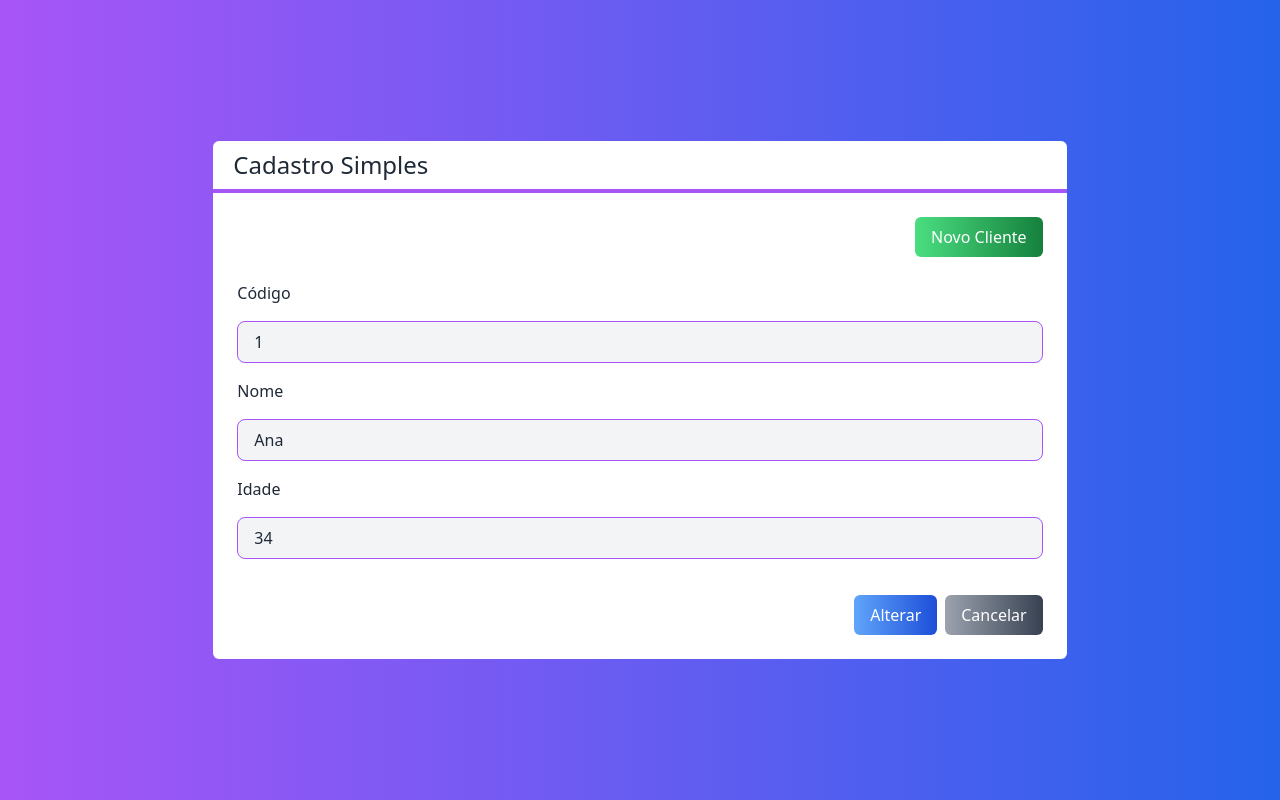
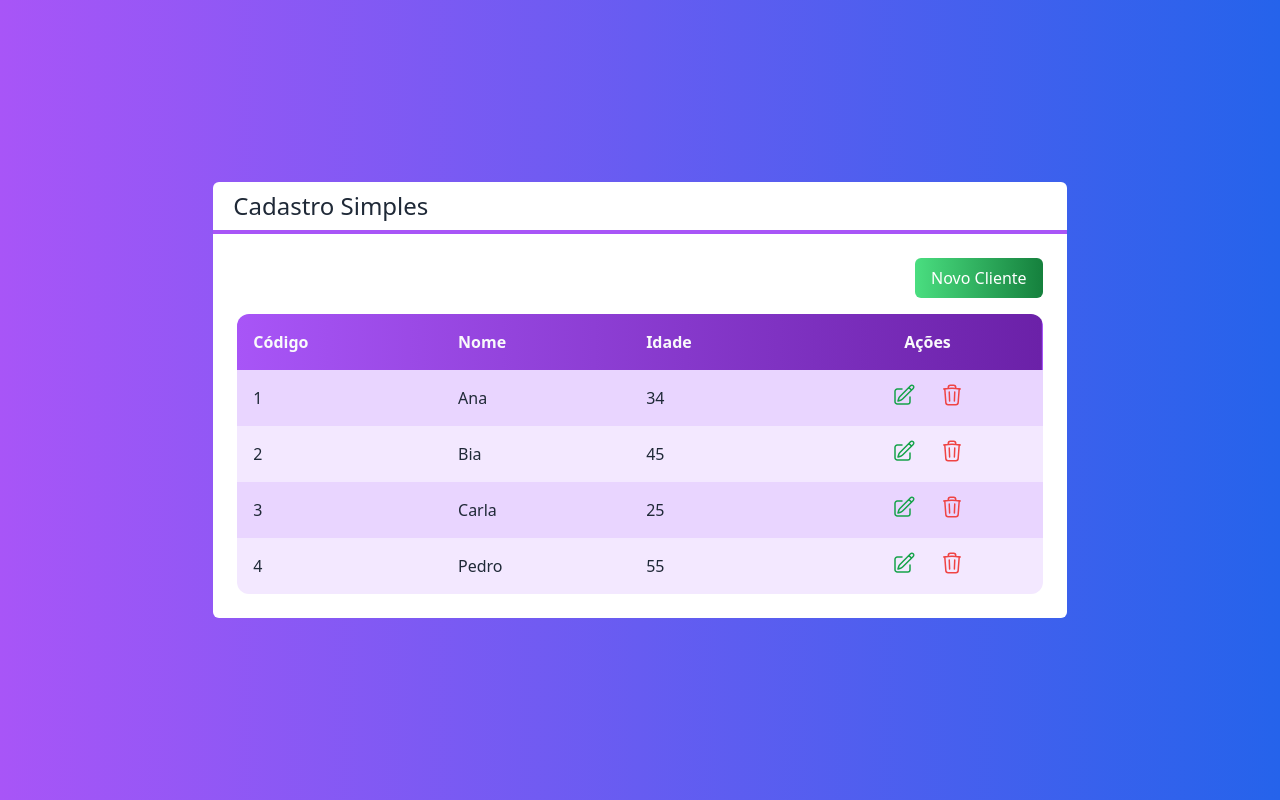
Before and after one commit to davidIsrael-rj/next-crud, a Next.js app: page / in a window 1280 px wide. Built offline with nearby package versions, Linux system fonts and the light colour scheme.

Commit message:
Alterando entre Tabela e Formulário

```diff
--- a/src/components/Botao.tsx
+++ b/src/components/Botao.tsx
@@ -2,11 +2,12 @@
     cor?: 'green' | 'blue' | 'gray'
     className?: string
     children: any
+    onClick?: () => void
 }
 export default function Botao(props: BotaoProps) {
     const cor = props.cor ?? 'gray'
     return (
-        <button className={`
+        <button onClick={props.onClick} className={`
             bg-gradient-to-r from-${cor}-400 to-${cor}-700
             text-white px-4 py-2 rounded-md
             ${props.className}
--- a/src/components/Formulario.tsx
+++ b/src/components/Formulario.tsx
@@ -5,6 +5,8 @@
 
 interface FormularioProps {
     cliente: Cliente
+    clienteMudou?: (cliente: Cliente)=> void
+    cancelado?: ()=> void
 }
 export default function Formulario(props: FormularioProps) {
     const id = props.cliente?.id
@@ -31,11 +33,13 @@
                 valorMudou={setIdade}
             />
             <div className="flex justify-end mt-7">
-                <Botao cor="blue" className="mr-2">
+                <Botao cor="blue" className="mr-2"
+                onClick={()=> props.clienteMudou?.(new Cliente(nome, +idade, id))}
+                >
                     {id? 'Alterar':'Salvar'}
                 </Botao>
 
-                <Botao>
+                <Botao onClick={props.cancelado}>
                     Cancelar
                 </Botao>
             </div>
--- a/src/pages/index.tsx
+++ b/src/pages/index.tsx
@@ -5,6 +5,7 @@
 import Cliente from '../core/Cliente'
 import Botao from '../components/Botao'
 import Formulario from '../components/Formulario'
+import { useState } from 'react'
 
 const inter = Inter({ subsets: ['latin'] })
 
@@ -24,6 +25,12 @@
     console.log(`Excluir...${cliente.nome}`)
   }
 
+  function salvarCliente(cliente: Cliente){
+    console.log(cliente)
+  }
+
+  const [visivel, setVisivel] = useState<'tabela' | 'form'>('tabela')
+
   return (
 
     <div className={`
@@ -32,14 +39,27 @@
         text-white
       `}>
       <Layout titulo='Cadastro Simples'>
-        <div className='flex justify-end'>
-          <Botao cor="green" className='mb-4'>Novo Cliente</Botao>
-        </div>
-        <Formulario cliente={clientes[0]}/>
-        {/* <Tabela clientes={clientes}
-          clienteSelecionado={clienteSelecionado}
-          clienteExcluido={clienteExcluido}
-        /> */}
+        {visivel === 'tabela' ? (
+          <>
+            <div className='flex justify-end'>
+              <Botao cor="green" className='mb-4'
+                onClick={() => setVisivel('form')}
+              >Novo Cliente</Botao>
+            </div>
+            <Tabela clientes={clientes}
+              clienteSelecionado={clienteSelecionado}
+              clienteExcluido={clienteExcluido}
+            />
+          </>
+
+        ) : (
+          <Formulario
+          cliente={clientes[0]}
+          clienteMudou={salvarCliente}
+          cancelado={()=> setVisivel('tabela')}
+          />
+
+        )}
       </Layout>
     </div>
 
```
